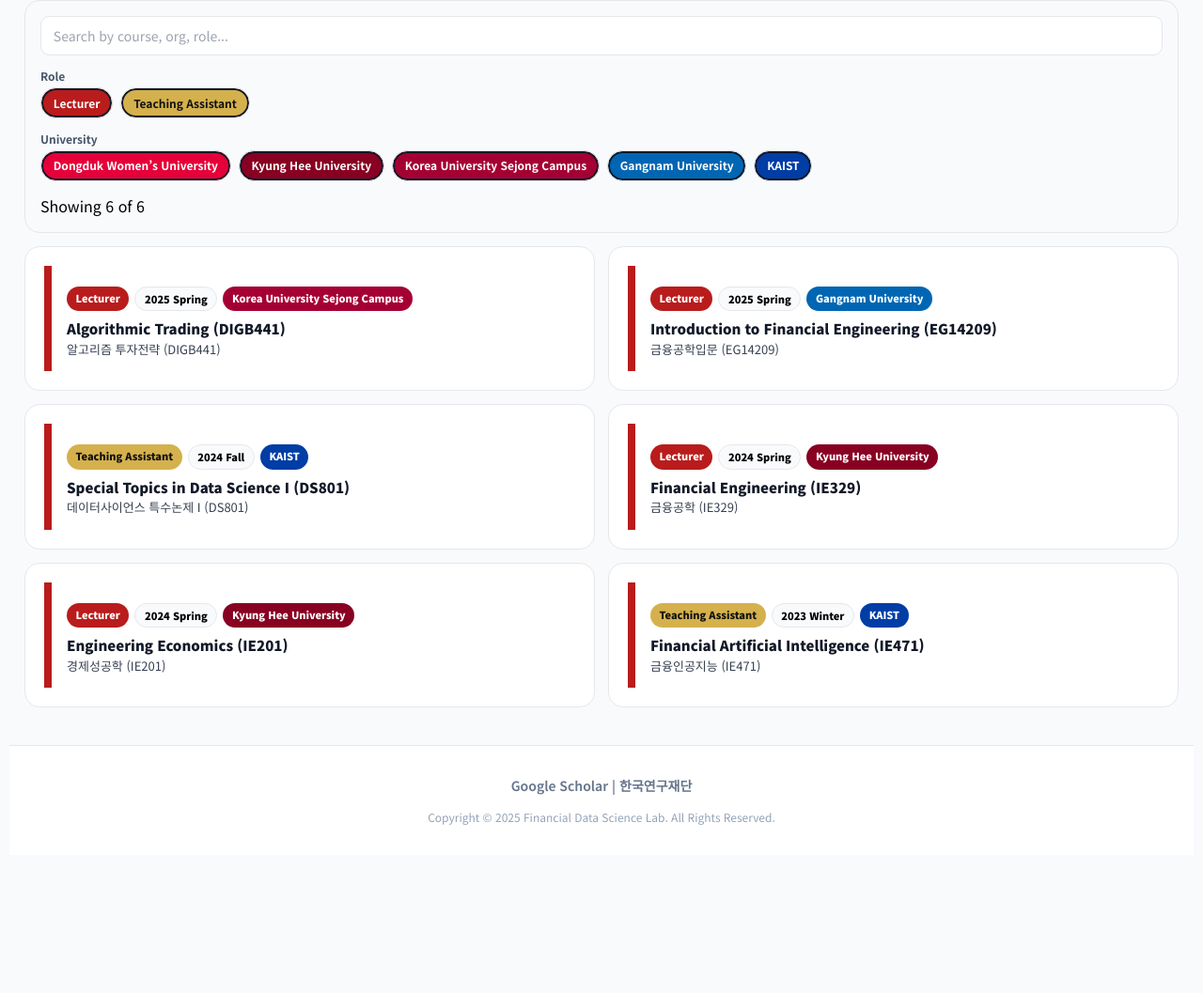
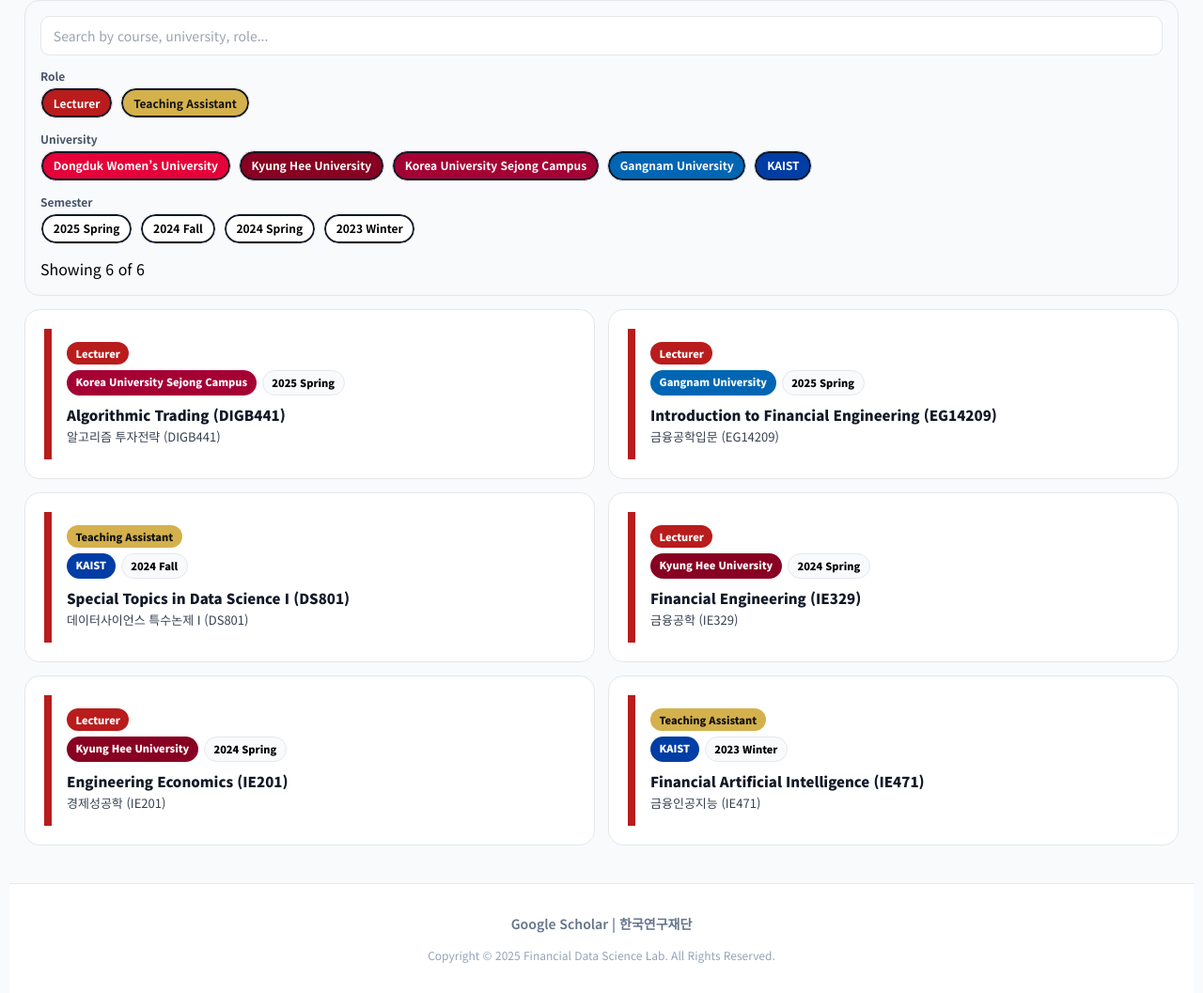
Before and after one commit to FinDS-Lab/site, a Jekyll site: the page built from lectures.html, in a window 1280 px wide and 1400 px high, scrolled down 683 px. Shown: the part 343-1400 px from the top of the window at 94% size. Built offline with Jekyll 4.4.1, drawn with Linux system fonts in a browser that asks for light colours; nearby versions of some CDN libraries; before the commit the page ends 1936 px from its top, so only the background shows below that; some of the changed lines change nothing that is shown.

Commit message:
Update lectures.html

```diff
--- a/lectures.html
+++ b/lectures.html
@@ -34,16 +34,15 @@
   .row{display:grid;grid-template-columns:8px 1fr}
   .strip{background:#b91c1c}
   .body{padding:14px 16px}
-  .title{font-weight:900;font-size:15px;color:#111827}
-  .subtitle{margin-top:2px;color:#6b7280;font-size:12px}
-  .meta{margin-top:8px;display:flex;flex-wrap:wrap;gap:6px}
+  .meta{display:flex;flex-wrap:wrap;gap:6px}
+  .meta + .meta{margin-top:6px} /* role 줄 다음 줄 간격 */
   .badge{padding:.25rem .6rem;border-radius:999px;font-weight:800;font-size:11px;white-space:nowrap}
   .badge-role-lect{background:var(--lect-red);color:#fff}
   .badge-role-ta{background:var(--ta-gold);color:#111}
   .badge-period{background:#f8fafc;border:1px solid #e5e7eb}
   .badge-school{color:#fff}
-  .course-en{font-size:15px;font-weight:800;color:#111827}
-  .course-ko{font-size:13px;color:#374151}
+  .course-en{font-size:15px;font-weight:900;color:#111827;margin-top:10px}
+  .course-ko{font-size:13px;color:#374151;margin-top:2px}
 </style>
 
 <!-- ===== Page Title / Banner ===== -->
@@ -72,7 +71,7 @@
 <section class="max-w-7xl mx-auto px-4">
   <div class="toolbar">
     <div class="search">
-      <input id="q" type="text" placeholder="Search by course, org, role..." />
+      <input id="q" type="text" placeholder="Search by course, university, role..." />
     </div>
     <div>
       <label class="text-xs font-bold text-slate-600 block mb-1">Role</label>
@@ -81,6 +80,10 @@
     <div>
       <label class="text-xs font-bold text-slate-600 block mb-1">University</label>
       <div class="chips" id="schoolChips"></div>
+    </div>
+    <div>
+      <label class="text-xs font-bold text-slate-600 block mb-1">Semester</label>
+      <div class="chips" id="semChips"></div>
     </div>
     <div class="count" id="count"></div>
   </div>
@@ -122,8 +125,15 @@
 });
 
 /* ===== Utils ===== */
-function parseStartDate(period){const m=period.match(/^(\d{4})-(\d{2})-(\d{2})/);return m?new Date(`${m[1]}-${m[2]}-${m[3]}T00:00:00`):new Date(0);}
-function seasonLabelFrom(date){const y=date.getFullYear();const m=date.getMonth()+1;const s=(m<=2)?"Winter":(m<=6)?"Spring":(m<=8)?"Summer":"Fall";return `${y} ${s}`;}
+function parseStartDate(period){
+  const m=period.match(/^(\d{4})-(\d{2})-(\d{2})/);
+  return m?new Date(`${m[1]}-${m[2]}-${m[3]}T00:00:00`):new Date(0);
+}
+function seasonLabelFrom(date){
+  const y=date.getFullYear();const m=date.getMonth()+1;
+  const s=(m<=2)?"Winter":(m<=6)?"Spring":(m<=8)?"Summer":"Fall";
+  return `${y} ${s}`;
+}
 function byStartDesc(a,b){return parseStartDate(b.period)-parseStartDate(a.period);}
 
 /* ===== Filters ===== */
@@ -136,7 +146,23 @@
   "Gangnam University":"var(--school-gangnam)",
   "KAIST":"var(--school-kaist)"
 };
-let q=""; const onRoles=new Set(ROLES); const onSchools=new Set(SCHOOLS);
+let q="";
+const onRoles=new Set(ROLES);
+const onSchools=new Set(SCHOOLS);
+
+/* Build unique semesters from data (desc) */
+const ALL_SEMS = Array.from(new Set(
+  ITEMS.map(i=>seasonLabelFrom(parseStartDate(i.period)))
+)).sort((a,b)=>{
+  // sort by underlying start date desc
+  const d = s => {
+    const [yy, ss] = s.split(' ');
+    const month = (ss==="Winter")?1:(ss==="Spring")?3:(ss==="Summer")?7:9;
+    return new Date(`${yy}-${String(month).padStart(2,'0')}-01T00:00:00`);
+  };
+  return d(b)-d(a);
+});
+const onSems=new Set(ALL_SEMS);
 
 /* ===== DOM ===== */
 const grid=document.getElementById('grid');
@@ -144,33 +170,67 @@
 const qInput=document.getElementById('q');
 const roleChips=document.getElementById('roleChips');
 const schoolChips=document.getElementById('schoolChips');
+const semChips=document.getElementById('semChips');
 
 function buildChips(){
   roleChips.innerHTML=ROLES.map(r=>`<button class="chip ${onRoles.has(r)?'is-on':''}" data-role="${r}" style="background:${r==='Lecturer'?'var(--lect-red)':'var(--ta-gold)'};color:${r==='Lecturer'?'#fff':'#111'}">${r}</button>`).join('');
   schoolChips.innerHTML=SCHOOLS.map(s=>`<button class="chip ${onSchools.has(s)?'is-on':''}" data-school="${s}" style="background:${onSchools.has(s)?SCHOOL_COLORS[s]:'#fff'};color:${onSchools.has(s)?'#fff':'#111'}">${s}</button>`).join('');
-  roleChips.querySelectorAll('[data-role]').forEach(btn=>btn.onclick=()=>{const r=btn.dataset.role;if(onRoles.has(r))onRoles.delete(r);else onRoles.add(r);render();});
-  schoolChips.querySelectorAll('[data-school]').forEach(btn=>btn.onclick=()=>{const s=btn.dataset.school;if(onSchools.has(s))onSchools.delete(s);else onSchools.add(s);render();});
+  semChips.innerHTML=ALL_SEMS.map(s=>`<button class="chip ${onSems.has(s)?'is-on':''}" data-sem="${s}">${s}</button>`).join('');
+
+  roleChips.querySelectorAll('[data-role]').forEach(btn=>btn.onclick=()=>{
+    const r=btn.dataset.role;
+    if(onRoles.has(r)) onRoles.delete(r); else onRoles.add(r);
+    buildChips(); render();
+  });
+  schoolChips.querySelectorAll('[data-school]').forEach(btn=>btn.onclick=()=>{
+    const s=btn.dataset.school;
+    if(onSchools.has(s)) onSchools.delete(s); else onSchools.add(s);
+    buildChips(); render();
+  });
+  semChips.querySelectorAll('[data-sem]').forEach(btn=>btn.onclick=()=>{
+    const s=btn.dataset.sem;
+    if(onSems.has(s)) onSems.delete(s); else onSems.add(s);
+    buildChips(); render();
+  });
 }
 
-function matchesQuery(i){if(!q)return true;const t=(i.role+" "+i.school+" "+i.courses.map(c=>c.en+" "+c.ko)).toLowerCase();return t.includes(q.toLowerCase());}
-function filterItems(){return ITEMS.filter(i=>onRoles.has(i.role)).filter(i=>onSchools.has(i.school)).filter(matchesQuery).sort(byStartDesc);}
+function matchesQuery(i){
+  if(!q) return true;
+  const t=(i.role+" "+i.school+" "+i.courses.map(c=>c.en+" "+c.ko)).toLowerCase();
+  return t.includes(q.toLowerCase());
+}
+function filterItems(){
+  return ITEMS
+    .filter(i=>onRoles.has(i.role))
+    .filter(i=>onSchools.has(i.school))
+    .filter(i=>onSems.has(seasonLabelFrom(parseStartDate(i.period))))
+    .filter(matchesQuery)
+    .sort(byStartDesc);
+}
 
+/* ===== Card ===== */
 function card(item){
   const season=seasonLabelFrom(parseStartDate(item.period));
   const roleClass=item.role==="Lecturer"?"badge-role-lect":"badge-role-ta";
   const schoolColor=SCHOOL_COLORS[item.school]||"#ccc";
   return `<article class="card">
     <div class="row"><div class="strip"></div><div class="body">
+      <!-- 1st line: Role -->
       <div class="meta">
         <span class="badge ${roleClass}">${item.role}</span>
+      </div>
+      <!-- 2nd line: School / Semester -->
+      <div class="meta">
+        <span class="badge badge-school" style="background:${schoolColor}">${item.school}</span>
         <span class="badge badge-period">${season}</span>
-        <span class="badge badge-school" style="background:${schoolColor}">${item.school}</span>
       </div>
-      <div class="course-en mt-2">${item.courses[0].en}</div>
+      <!-- Course title big / Korean small -->
+      <div class="course-en">${item.courses[0].en}</div>
       <div class="course-ko">${item.courses[0].ko}</div>
     </div></div></article>`;
 }
 
+/* ===== Render ===== */
 function render(){
   const data=filterItems();
   grid.innerHTML=data.map(card).join('');
```
